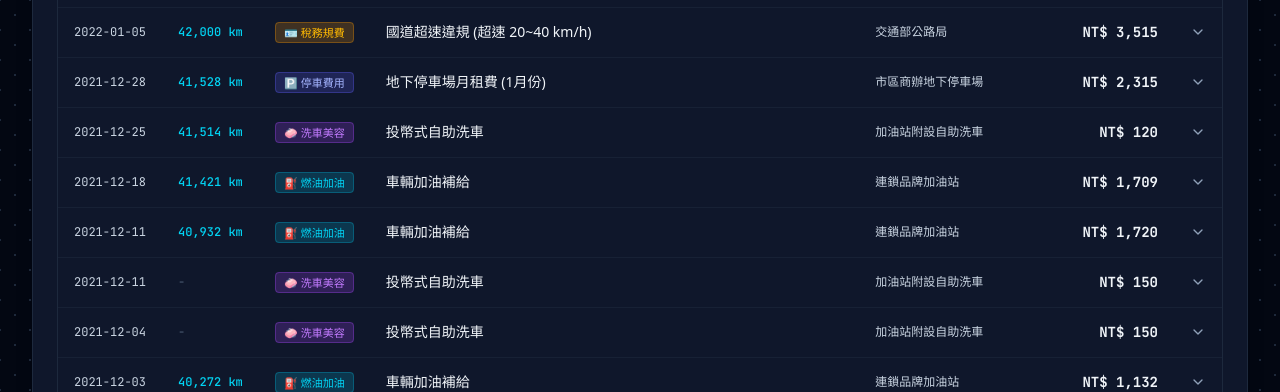
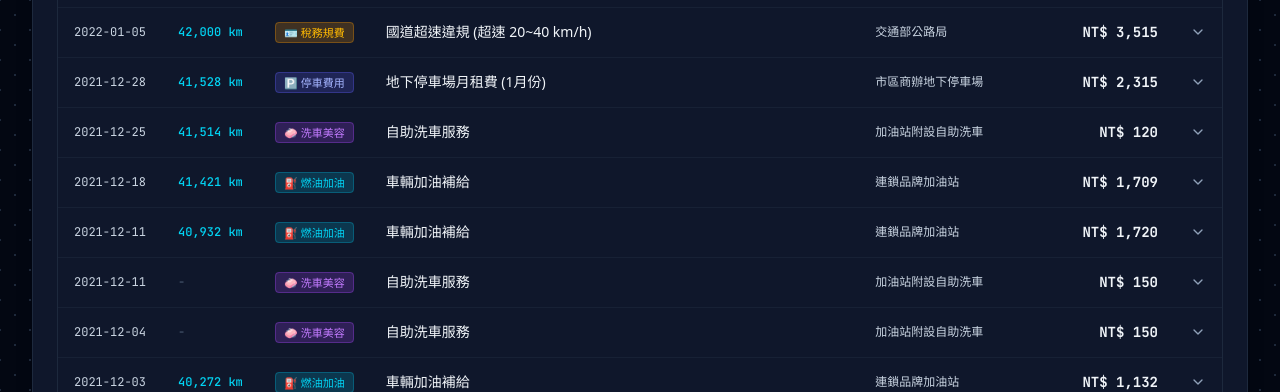
Before and after one commit to scottlion168/bmw-g30-530i-sport-line, a React (Vite) app: page / in a window 1280 px wide. Shown: the part 5520-5912 px from the top of the page. Built offline with nearby package versions, Linux system fonts and the light colour scheme.

Commit message:
20260823-0002

```diff
--- a/src/data/recordsData.ts
+++ b/src/data/recordsData.ts
@@ -161,7 +161,7 @@ export const ALL_RECORDS: CarRecord[] = [
     km: null,
     category: 'detailing',
     categoryLabel: '🧼 洗車美容',
-    title: '投幣式自助洗車',
+    title: '自助洗車服務',
     vendor: '加油站附設自助洗車',
     fuelCost: 0,
     detailingCost: 150,
@@ -195,7 +195,7 @@ export const ALL_RECORDS: CarRecord[] = [
     km: null,
     category: 'detailing',
     categoryLabel: '🧼 洗車美容',
-    title: '投幣式自助洗車',
+    title: '自助洗車服務',
     vendor: '加油站附設自助洗車',
     fuelCost: 0,
     detailingCost: 150,
@@ -229,7 +229,7 @@ export const ALL_RECORDS: CarRecord[] = [
     km: 41514,
     category: 'detailing',
     categoryLabel: '🧼 洗車美容',
-    title: '投幣式自助洗車',
+    title: '自助洗車服務',
     vendor: '加油站附設自助洗車',
     fuelCost: 0,
     detailingCost: 120,
```
